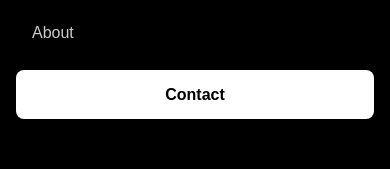
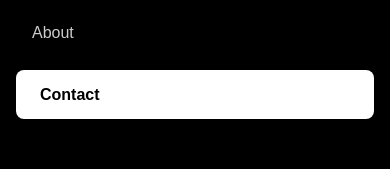
Before and after one commit to kaelan-nguyen/uiux-portfolio, a Next.js app: page / in a window 390 px wide. Both pictures are taken after a click on the button 354 px from the left and 32 px from the top of the page. Shown: the part 184-353 px from the top of the page. Built offline with nearby package versions, Linux system fonts and the light colour scheme; a web font is replaced by a local one.

Commit message:
contact button link to linkedin

```diff
--- a/src/components/Navbar.tsx
+++ b/src/components/Navbar.tsx
@@ -35,9 +35,14 @@
             >
               About
             </Link>
-            <button className="btn-primary">
+            <a
+              href="https://www.linkedin.com/in/kaelan-nguyen/"
+              target="_blank"
+              rel="noopener noreferrer"
+              className="btn-primary"
+            >
               Contact
-            </button>
+            </a>
           </div>
 
           {/* Mobile Menu Button */}
@@ -79,9 +84,14 @@
               >
                 About
               </Link>
-              <button className="btn-primary w-full">
+              <a
+                href="https://www.linkedin.com/in/kaelan-nguyen/"
+                target="_blank"
+                rel="noopener noreferrer"
+                className="btn-primary w-full"
+              >
                 Contact
-              </button>
+              </a>
             </div>
           </div>
         )}
```
